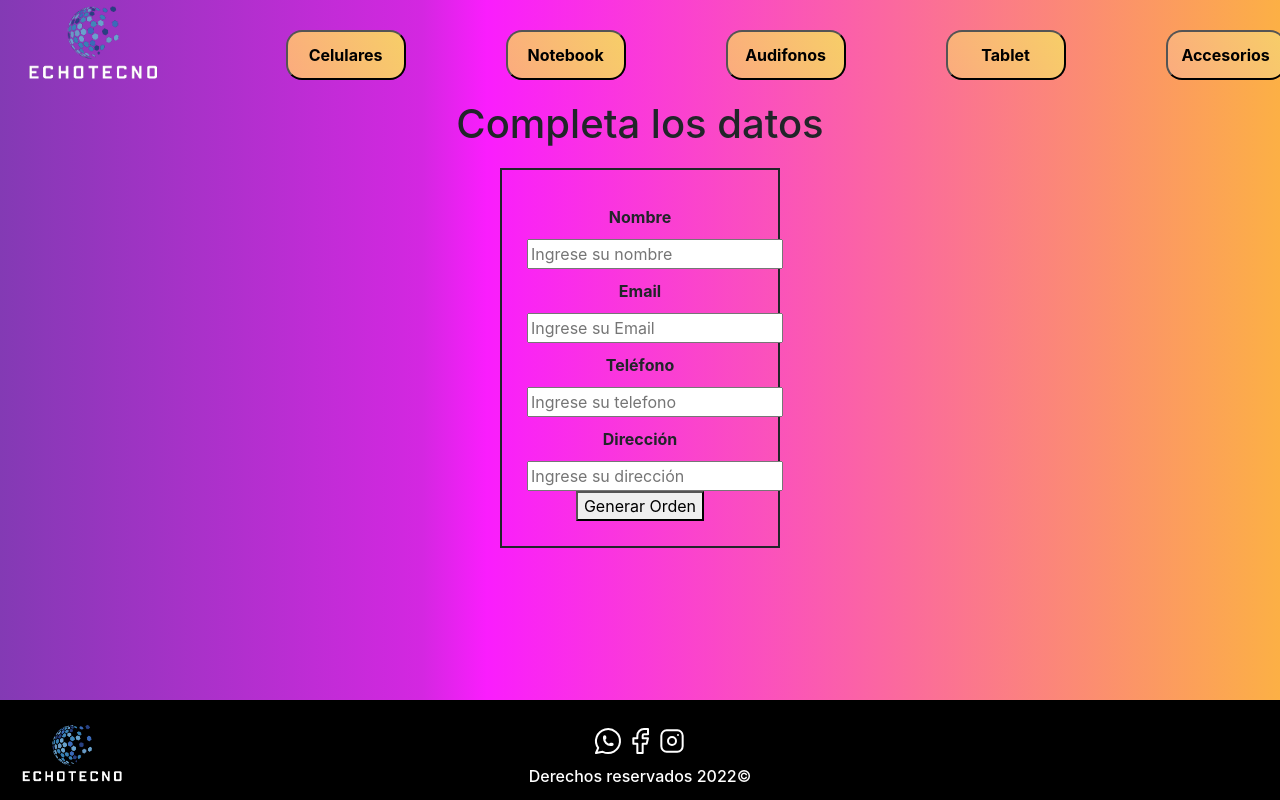
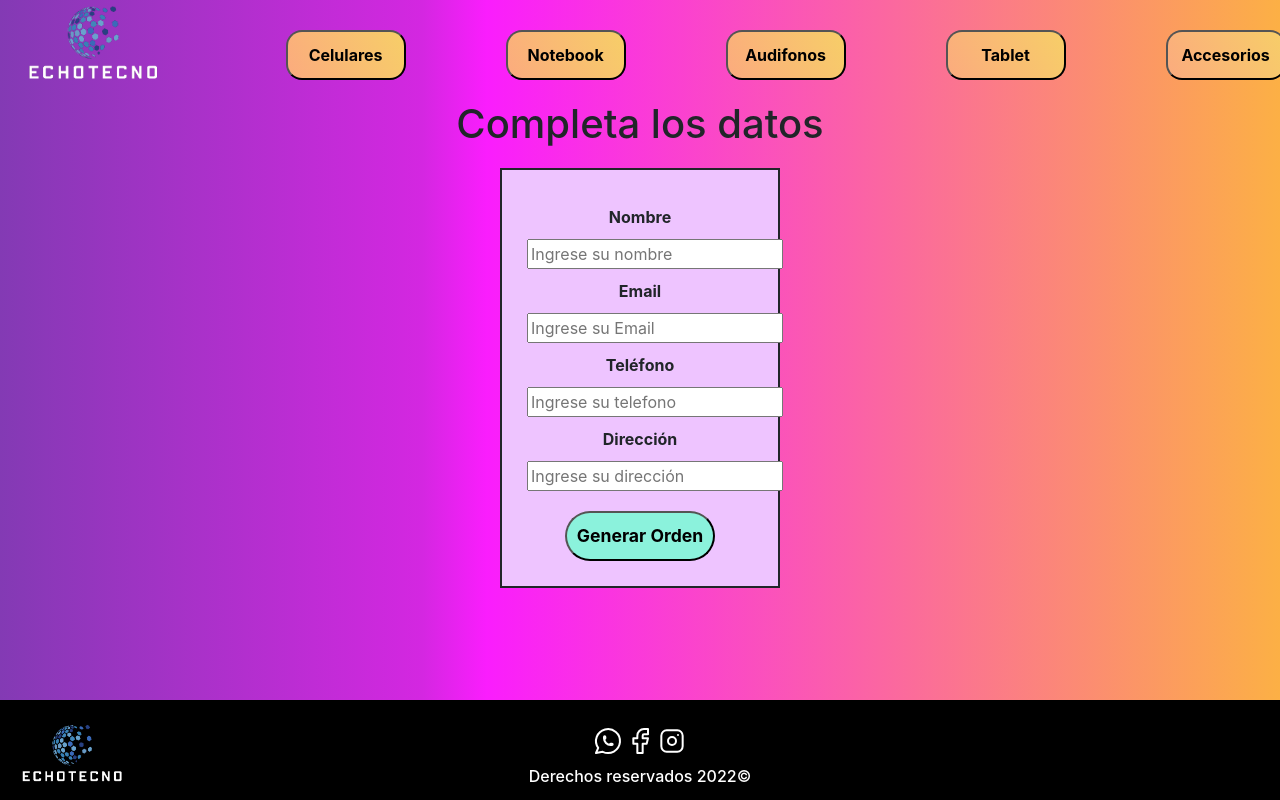
Before and after one commit to FlorAguirre/EchoTecno, a React (Create React App) app: page /checkout in a window 1280 px wide. Shown: the top 800 px of the page. Built offline with nearby package versions, Linux system fonts and the light colour scheme; no server answers.

Commit message:
Agregando estilos.

```diff
--- a/src/components/CheckOut/CheckOut.css
+++ b/src/components/CheckOut/CheckOut.css
@@ -5,9 +5,23 @@
     margin-top:20px;
     margin-left: 500px;;
     margin-right: 500px;
+    background-color: rgb(238, 196, 255);
 }
 
 .label{
     padding:10px;
     font-weight: bold;
 }
+
+
+.boton__cantidad{
+    margin-top: 20px;
+    color:black;
+    border-radius: 2rem;
+    padding:10px;
+    background-color: rgb(139, 242, 220);
+    font-weight: bold;
+    font-size: 1.1rem;
+
+
+}
--- a/src/components/CheckOut/CheckOut.js
+++ b/src/components/CheckOut/CheckOut.js
@@ -130,7 +130,7 @@ const CheckOut = () =>{
                         <input type="text" name='address' placeholder='Ingrese su dirección' onChange={capturarInputs} value={user.address}/>
                     </div>
 
-                     <button  onClick={handleCreateOrder} >Generar Orden</button>
+                     <button  className="boton__cantidad"onClick={handleCreateOrder} >Generar Orden</button>
                      </div>
                 </form>
 
```
Also changed, not shown: src/components/Form/Form.js (deleted, +0 -44 lines), 1 other file (tests, documents, lock files or other folders).
